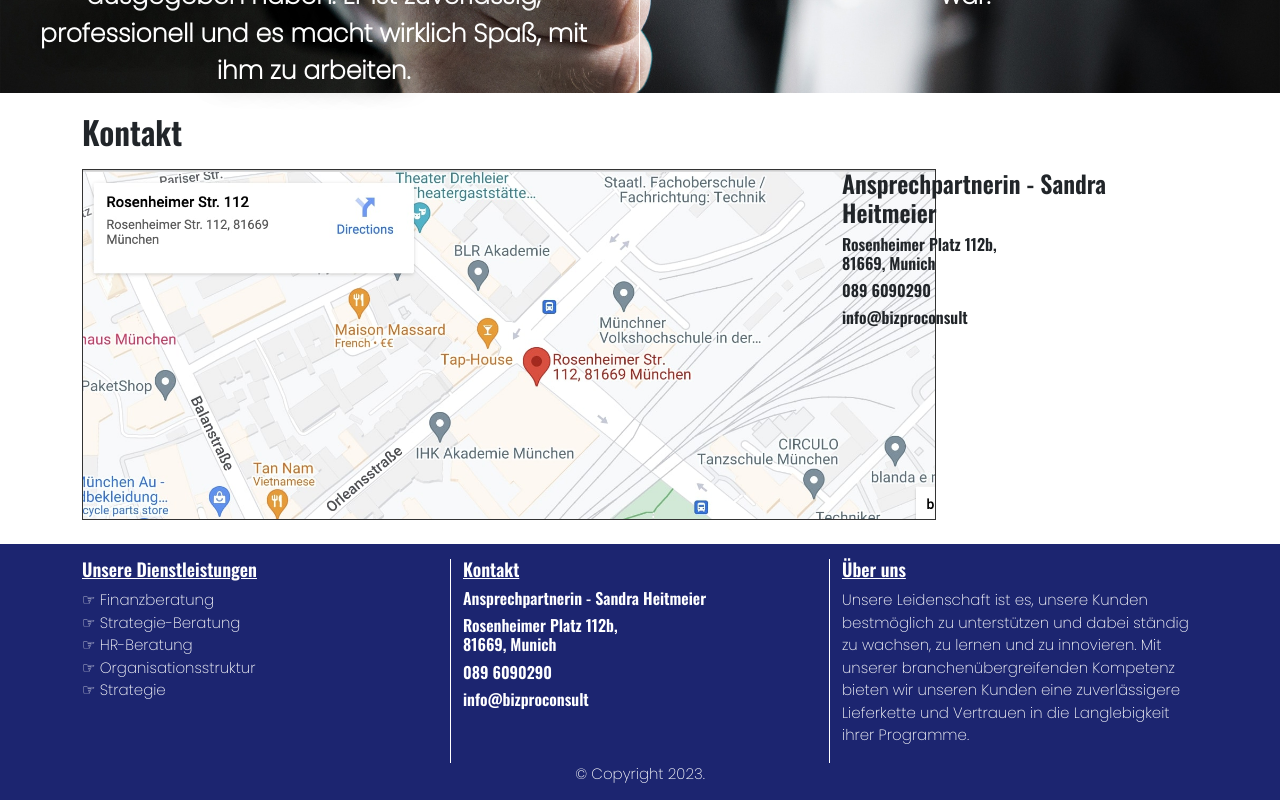
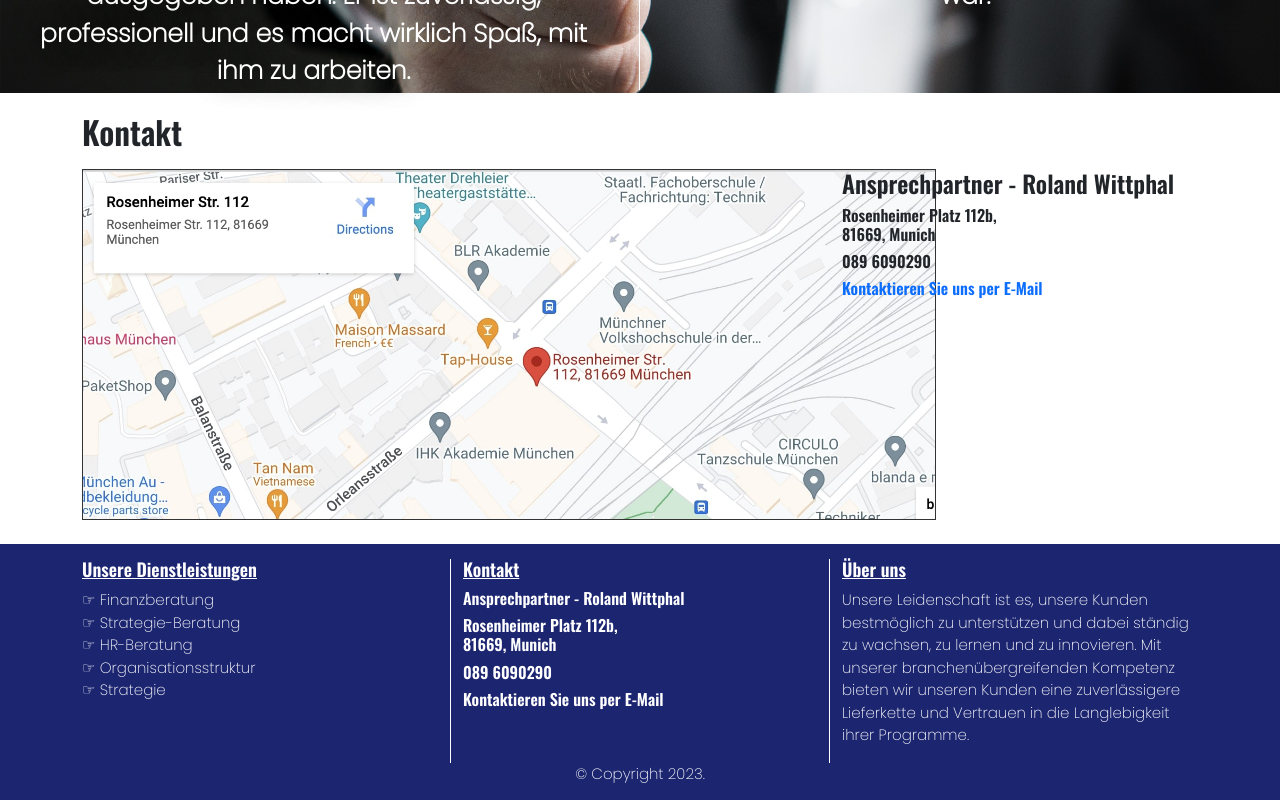
Before and after one commit to deb2050/bizproconsult, a React (Create React App) app: page / in a window 1280 px wide. Shown: the part 2971-3771 px from the top of the page. Built offline with nearby package versions, Linux system fonts and the light colour scheme.

Commit message:
update email address and contactperson

```diff
--- /dev/null
+++ b/src/components/Contact.css
@@ -0,0 +1,3 @@
+#contact .container .row a {
+    text-decoration: none;
+}
--- a/src/components/Contact.js
+++ b/src/components/Contact.js
@@ -3,6 +3,8 @@ import Container from 'react-bootstrap/Container';
 import Row from 'react-bootstrap/Row';
 import Col from 'react-bootstrap/Col';
 import LocationMap from '../components/Map';
+
+import './Contact.css';
 
 const Contact = () => {
     return (
@@ -16,10 +18,12 @@ const Contact = () => {
                         </div>
                     </Col>
                     <Col sm={4}>
-                        <h4>Ansprechpartnerin - Sandra Heitmeier</h4>
+                        <h4>Ansprechpartner - Roland Wittphal</h4>
                         <h6>Rosenheimer Platz 112b,<br />81669, Munich</h6>
                         <h6>089 6090290</h6>
-                        <h6>info@bizproconsult</h6>
+                        <h6>
+                            <a href="mailto:info@bizproconsult.de?subject=Allgemeine%20Fragen">Kontaktieren Sie uns per E-Mail</a>
+                        </h6>
                     </Col>
                 </Row>
                 <br />
--- a/src/components/OurServices.js
+++ b/src/components/OurServices.js
@@ -2,11 +2,8 @@ import React from "react";
 import Container from 'react-bootstrap/Container';
 import Row from 'react-bootstrap/Row';
 import Col from 'react-bootstrap/Col';
-import Figure from 'react-bootstrap/Figure';
 
 import './OurServices.css';
-// service images
-import about from '../images/about.jpg';
 
 const serviceMainText = 'Mit unserem Ansatz, niedrig hängende Früchte zu nutzen, um eine ungefähre Aktivität mit Mehrwert für einen Betatest zu identifizieren, können wir die Arbeit immer erledigen. Überwinden Sie die digitale Kluft mit zusätzlichen Klickzahlen.';
 
--- a/src/components/common/Footer.css
+++ b/src/components/common/Footer.css
@@ -23,3 +23,7 @@ footer .footer-services li {
 footer .footer-services li::before{
     content: '☞ ';
 }
+footer a {
+    color: #fff;
+    text-decoration: none;
+}
--- a/src/components/common/Footer.js
+++ b/src/components/common/Footer.js
@@ -26,10 +26,12 @@ const Footer = (props) => {
                 </Col>
                 <Col sm={4}>
                     <h3>Kontakt</h3>
-                        <h6>Ansprechpartnerin - Sandra Heitmeier</h6>
+                        <h6>Ansprechpartner - Roland Wittphal</h6>
                         <h6>Rosenheimer Platz 112b,<br />81669, Munich</h6>
                         <h6>089 6090290</h6>
-                        <h6>info@bizproconsult</h6>
+                        <h6>
+                            <a href="mailto:info@bizproconsult.de?subject=Allgemeine%20Fragen">Kontaktieren Sie uns per E-Mail</a>
+                        </h6>
                 </Col>
                 <Col sm={4}>
                     <h3>Über uns</h3>
```
Also changed, not shown: 1 other file (tests, documents, lock files or other folders).
